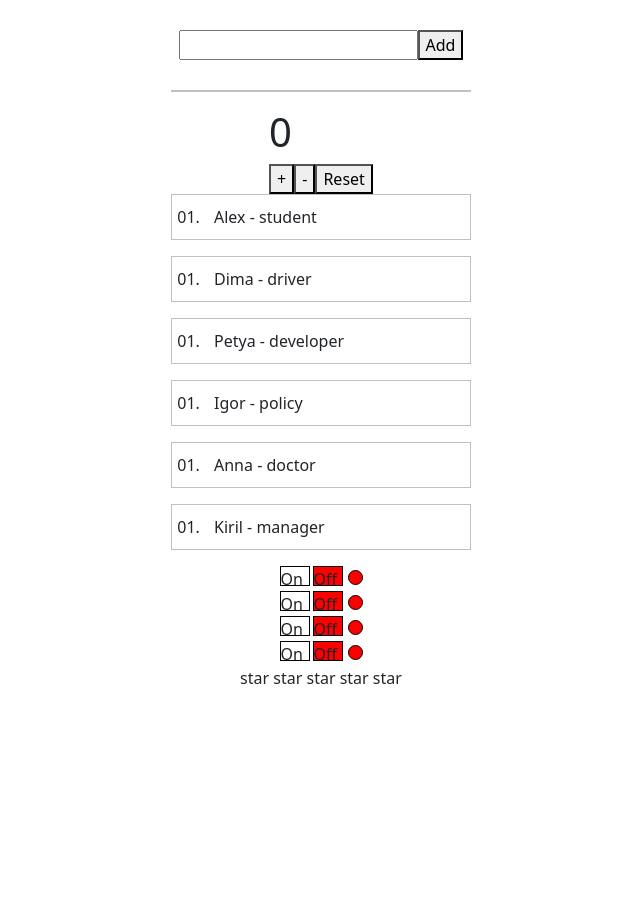
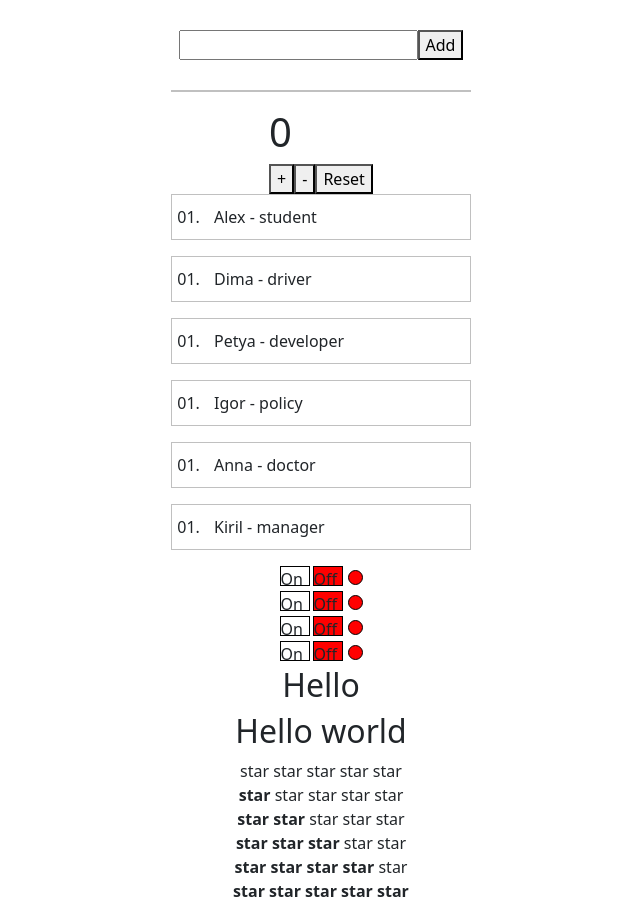
Before and after one commit to AliakseiKrasko/practic_react, a React (Create React App) app: page / in a window 1280 px wide. Shown: the whole page, without its empty margins (319-959 px from the left). Before the commit the page ends 800 px from the top, so only its background shows below. Built offline with nearby package versions, Linux system fonts and the light colour scheme.

Commit message:
added value for star

```diff
--- a/src/App.tsx
+++ b/src/App.tsx
@@ -93,9 +93,21 @@ function App() {
             <OnOf/>
             <OnOf/>
             <OnOf/>
-            <Rating/>
+            <RatingTittle title={"Hello"}/>
+            <RatingTittle title={"Hello world"}/>
+
+            <Rating value={0} />
+            <Rating value={1} />
+            <Rating value={2} />
+            <Rating value={3} />
+            <Rating value={4} />
+            <Rating value={5} />
         </div>
     );
 }
 
+function RatingTittle (props: any) {
+    return <h2>{props.title}</h2>
+}
+
 export default App;
--- a/src/components/rating/Rating.tsx
+++ b/src/components/rating/Rating.tsx
@@ -1,19 +1,89 @@
 import React from 'react';
 
-export const Rating = () => {
+export const Rating = (props: any) => {
+    if (props.value === 0) {
+        return (
+            <div>
+                <Star selected={false}/>
+                <Star selected={false}/>
+                <Star selected={false}/>
+                <Star selected={false}/>
+                <Star selected={false}/>
+            </div>
+        );
+    }
+    if (props.value === 1) {
+        return (
+            <div>
+                <Star selected={true}/>
+                <Star selected={false}/>
+                <Star selected={false}/>
+                <Star selected={false}/>
+                <Star selected={false}/>
+            </div>
+        );
+    }
+    if (props.value === 2) {
+        return (
+            <div>
+                <Star selected={true}/>
+                <Star selected={true}/>
+                <Star selected={false}/>
+                <Star selected={false}/>
+                <Star selected={false}/>
+            </div>
+        );
+    }
+    if (props.value === 3) {
+        return (
+            <div>
+                <Star selected={true}/>
+                <Star selected={true}/>
+                <Star selected={true}/>
+                <Star selected={false}/>
+                <Star selected={false}/>
+            </div>
+        );
+    }
+    if (props.value === 4) {
+        return (
+            <div>
+                <Star selected={true}/>
+                <Star selected={true}/>
+                <Star selected={true}/>
+                <Star selected={true}/>
+                <Star selected={false}/>
+            </div>
+        );
+    }
+    if (props.value === 5) {
+        return (
+            <div>
+                <Star selected={true}/>
+                <Star selected={true}/>
+                <Star selected={true}/>
+                <Star selected={true}/>
+                <Star selected={true}/>
+            </div>
+        );
+    }
     return (
         <div>
-           <Star />
-           <Star />
-           <Star />
-           <Star />
-           <Star />
+           <Star selected={false}/>
+           <Star selected={false}/>
+           <Star selected={false}/>
+           <Star selected={false}/>
+           <Star selected={false}/>
         </div>
     );
 };
 
 
 
-function Star() {
-    return <span>star </span>
+function Star(props: any) {
+    if ( props.selected === true ) {
+        return <span><b>star </b> </span>
+    } else {
+        return <span>star </span>
+    }
 }
```
